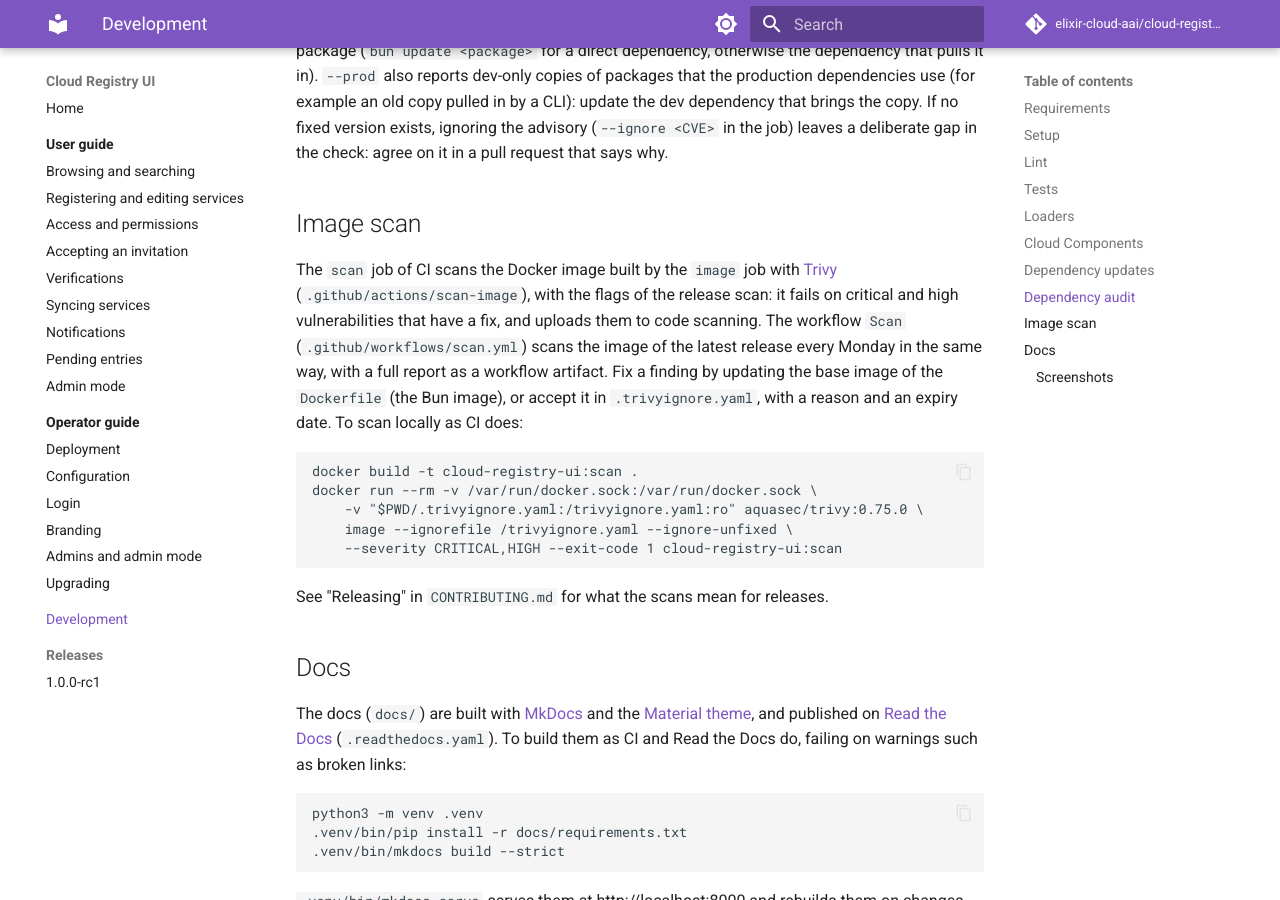
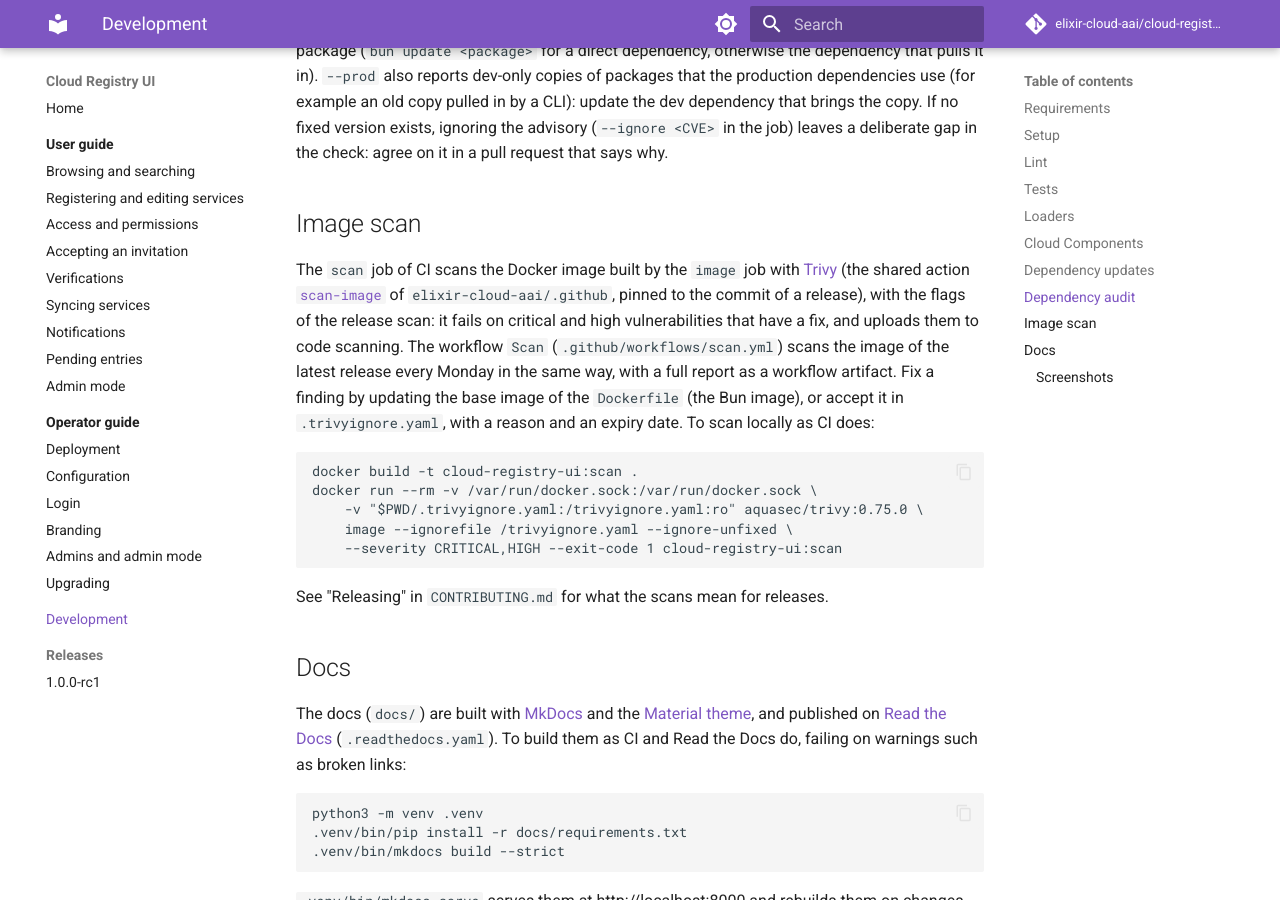
Before and after one commit to elixir-cloud-aai/cloud-registry-ui, an MkDocs documentation site: the page built from docs/development.md, in a window 1280 px wide and 900 px high, scrolled down 3577 px. Built offline with MkDocs 1.6.1 and Material for MkDocs 9.7.7, drawn with Linux system fonts in a browser that asks for light colours; comment, search, counter and statistics services are not loaded.

Commit message:
ci: use the shared scan-image action (#232)
Co-authored-by: Claude Opus 5.5 <noreply@anthropic.com>

```diff
--- a/docs/development.md
+++ b/docs/development.md
@@ -183,12 +183,14 @@ check: agree on it in a pull request that says why.
 ## Image scan
 
 The `scan` job of CI scans the Docker image built by the `image` job with
-[Trivy](https://trivy.dev/) (`.github/actions/scan-image`), with the flags
-of the release scan: it fails on critical and high vulnerabilities that
-have a fix, and uploads them to code scanning. The workflow `Scan`
-(`.github/workflows/scan.yml`) scans the image of the latest release every
-Monday in the same way, with a full report as a workflow artifact. Fix a
-finding by updating the base image of the `Dockerfile` (the Bun image), or
+[Trivy](https://trivy.dev/) (the shared action
+[`scan-image`](https://github.com/elixir-cloud-aai/.github/tree/main/actions/scan-image)
+of `elixir-cloud-aai/.github`, pinned to the commit of a release), with
+the flags of the release scan: it fails on critical and high
+vulnerabilities that have a fix, and uploads them to code scanning. The
+workflow `Scan` (`.github/workflows/scan.yml`) scans the image of the
+latest release every Monday in the same way, with a full report as a
+workflow artifact. Fix a finding by updating the base image of the `Dockerfile` (the Bun image), or
 accept it in `.trivyignore.yaml`, with a reason and an expiry date. To scan
 locally as CI does:
 
```
Also changed, not shown: .trivyignore.yaml (+6 -6 lines), 5 other files.
